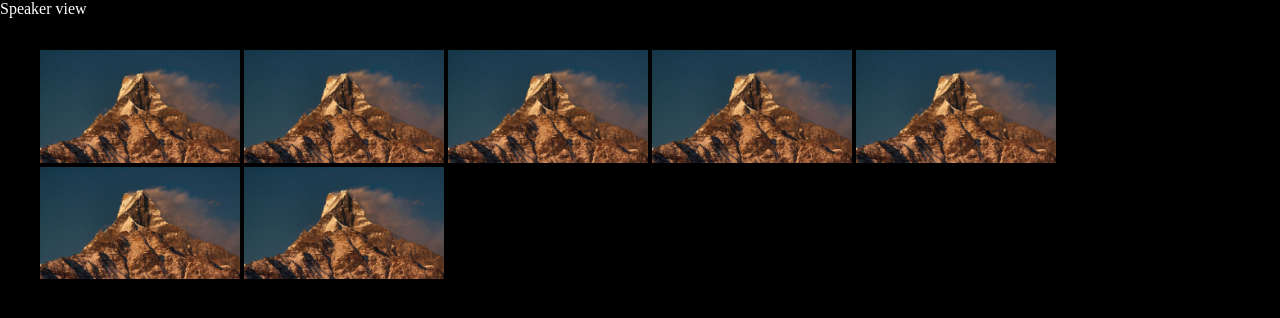
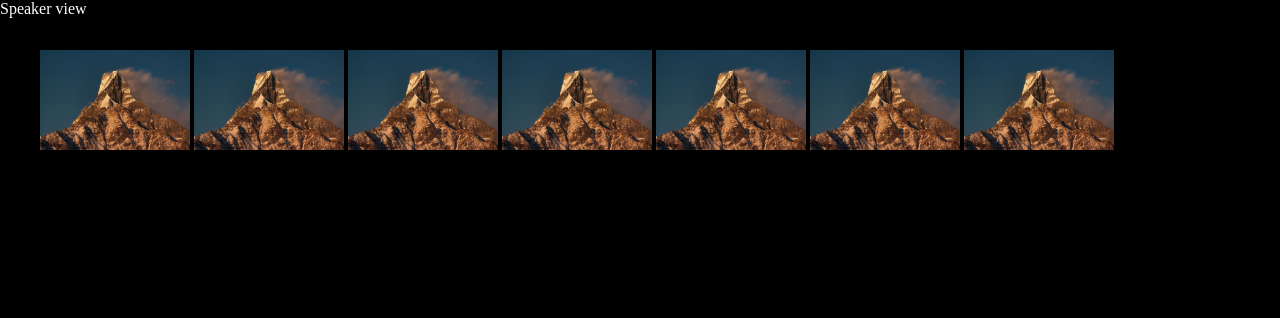
Before and after one commit to Aribunfi/html-css-zoom, a plain HTML site: page index.html in a window 1280 px wide. Drawn offline with Linux system fonts and the light colour scheme.

Commit message:
prima fila

```diff
--- a/style.css
+++ b/style.css
@@ -18,7 +18,7 @@ width: 100%;
 }
 
 .speaker {
-    width: 200px;
+    width: 150px;
     height: 100px;
     display: inline-flex;
     flex-wrap: wrap;
```
Also changed, not shown: index.html (+3 -1 lines).
